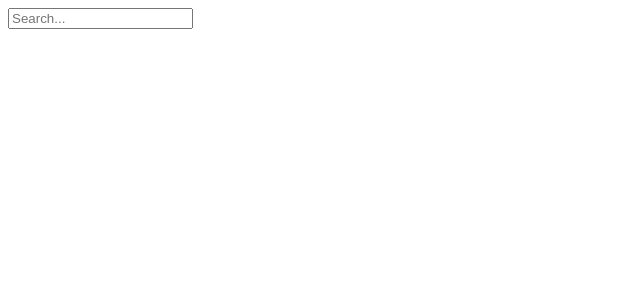
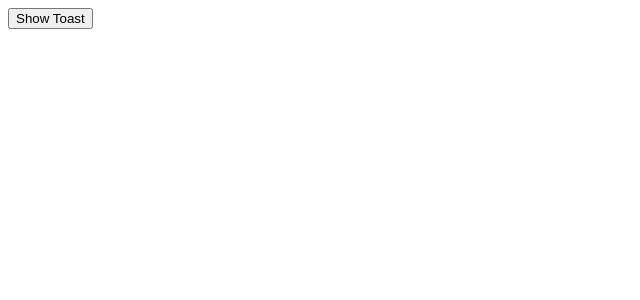
Before and after one commit to proniraj/react-testing, a React (Vite) app: page / in a window 1280 px wide. Shown: the top 300 px of the page, without its empty margins (0-640 px from the left). Built offline with nearby package versions, Linux system fonts and the light colour scheme.

Commit message:
Add react-hot-toast package and update dependencies

```diff
--- a/package.json
+++ b/package.json
@@ -29,7 +29,8 @@
   "dependencies": {
     "delay": "^6.0.0",
     "react": "^18.2.0",
-    "react-dom": "^18.2.0"
+    "react-dom": "^18.2.0",
+    "react-hot-toast": "^2.4.1"
   },
   "devDependencies": {
     "@eslint/eslintrc": "^3.0.2",
--- a/src/app.tsx
+++ b/src/app.tsx
@@ -1,12 +1,10 @@
-import SearchBox from './components/SearchBox';
+import ToastDemo from './components/ToastDemo';
 
 const App = () => {
   return (
-    <SearchBox
-      onChange={value => {
-        console.log(value);
-      }}
-    />
+    <>
+      <ToastDemo />
+    </>
   );
 };
 
--- /dev/null
+++ b/src/components/ToastDemo.tsx
@@ -0,0 +1,12 @@
+import toast, { Toaster } from 'react-hot-toast';
+
+const ToastDemo = () => {
+  return (
+    <div>
+      <button onClick={() => toast.success('Success')}>Show Toast</button>
+      <Toaster />
+    </div>
+  );
+};
+
+export default ToastDemo;
```
Also changed, not shown: tests/setupTests.ts (+14 -0 lines), 2 other files (tests, documents, lock files or other folders).
